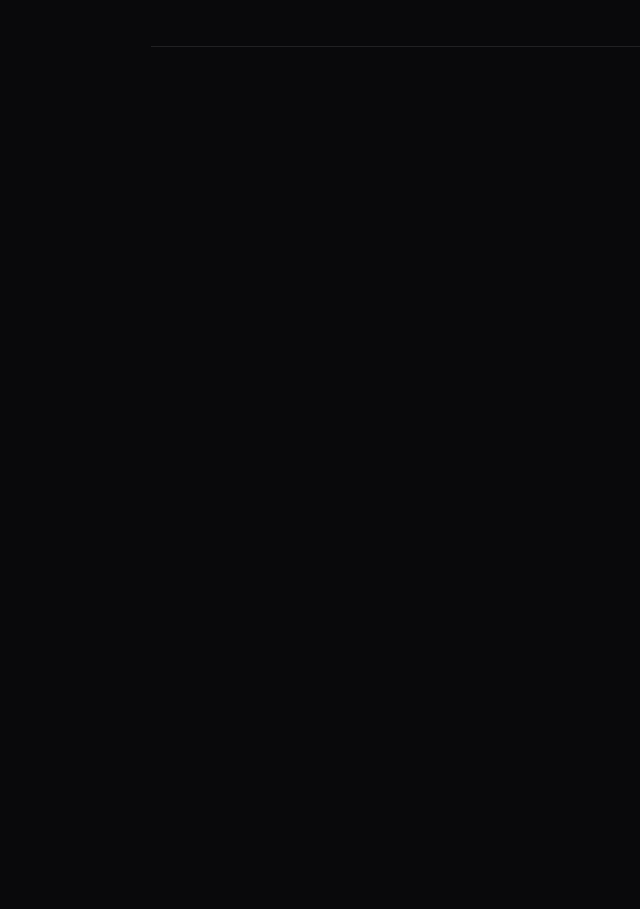
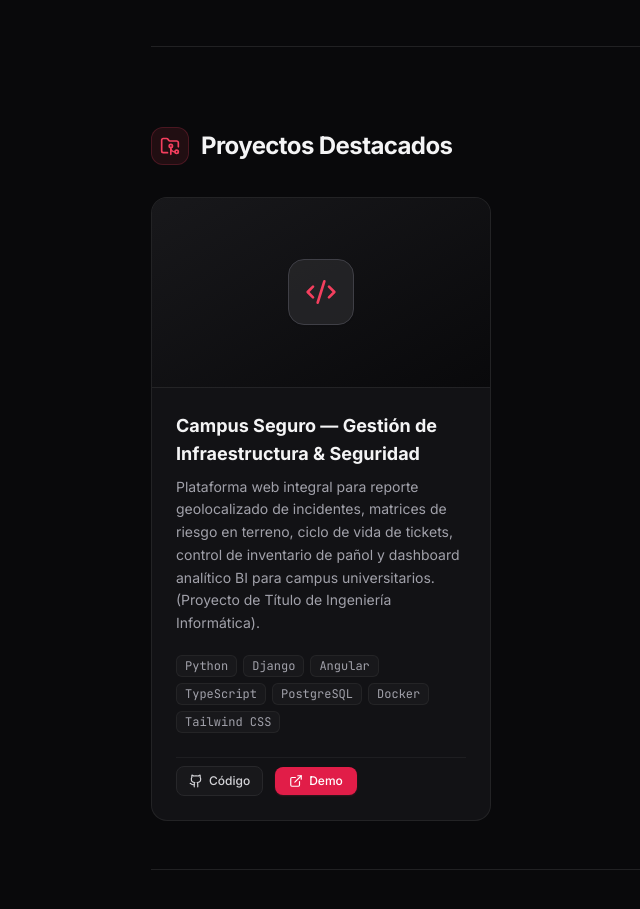
Before and after one commit to DevMoisesM/Portafolio-Web, a React (Vite) app: page / in a window 1280 px wide. Shown: the part 1011-1920 px from the top of the page, without its empty margins (137-777 px from the left). Before the commit the page ends 1178 px from the top, so only its background shows below. Built offline with nearby package versions, Linux system fonts and the light colour scheme; the HTML template or start-up script is replaced by a standard one.

Commit message:
feat: sección de proyectos destacados con tarjetas interactivas

```diff
--- a/src/App.tsx
+++ b/src/App.tsx
@@ -2,6 +2,7 @@ import React from 'react';
 import { ThemeProvider } from './context/ThemeContext';
 import { Hero } from './components/Hero';
 import { Experience } from './components/Experience';
+import { Projects } from './components/Projects';
 
 export const App: React.FC = () => {
   return (
@@ -11,6 +12,7 @@ export const App: React.FC = () => {
         <main className="max-w-3xl mx-auto px-4 sm:px-6 lg:px-8 pb-20">
           <Hero />
           <Experience />
+          <Projects />
         </main>
       </div>
     </ThemeProvider>
--- /dev/null
+++ b/src/components/Projects.tsx
@@ -0,0 +1,110 @@
+import React from 'react';
+import { portfolioData } from '../data/portfolioData';
+import { FolderGit2, Github, ExternalLink, Code2 } from 'lucide-react';
+
+export const Projects: React.FC = () => {
+  const { projects } = portfolioData;
+
+  if (!projects || projects.length === 0) {
+    return null;
+  }
+
+  return (
+    <section id="projects" className="py-10">
+      {/* Section Header */}
+      <div className="flex items-center gap-3 mb-8">
+        <div className="p-2 rounded-xl bg-rose-500/10 text-rose-500 border border-rose-500/20">
+          <FolderGit2 className="w-5 h-5" />
+        </div>
+        <div>
+          <h2 className="text-2xl font-bold tracking-tight text-zinc-900 dark:text-zinc-100">
+            Proyectos Destacados
+          </h2>
+        </div>
+      </div>
+
+      {/* Projects Grid */}
+      <div className="grid grid-cols-1 md:grid-cols-2 gap-6">
+        {projects.map((project) => (
+          <article
+            key={project.id}
+            className="group flex flex-col bg-white dark:bg-[#121215] border border-zinc-200 dark:border-zinc-800/80 rounded-2xl overflow-hidden hover:border-rose-500/50 dark:hover:border-rose-500/40 transition-all duration-300 hover:shadow-lg hover:shadow-rose-500/5"
+          >
+            {/* Project Image Preview or Fallback Banner */}
+            {project.image ? (
+              <div className="relative aspect-video w-full overflow-hidden bg-zinc-100 dark:bg-zinc-900 border-b border-zinc-200 dark:border-zinc-800/80">
+                <img
+                  src={project.image}
+                  alt={project.title}
+                  loading="lazy"
+                  className="w-full h-full object-cover object-top group-hover:scale-105 transition-transform duration-500"
+                />
+              </div>
+            ) : (
+              <div className="relative aspect-video w-full flex items-center justify-center bg-gradient-to-br from-zinc-100 to-zinc-200 dark:from-zinc-900 dark:to-zinc-950 border-b border-zinc-200 dark:border-zinc-800/80 group-hover:bg-rose-500/5 transition-colors">
+                <div className="p-4 rounded-2xl bg-white dark:bg-zinc-800/80 text-rose-500 border border-zinc-200 dark:border-zinc-700 shadow-sm group-hover:scale-110 group-hover:border-rose-500/50 transition-all">
+                  <Code2 className="w-8 h-8" />
+                </div>
+              </div>
+            )}
+
+            {/* Content Body */}
+            <div className="p-5 sm:p-6 flex flex-col flex-1">
+              {/* Project Title */}
+              <h3 className="text-lg font-bold text-zinc-900 dark:text-zinc-100 group-hover:text-rose-600 dark:group-hover:text-rose-400 transition-colors mb-2">
+                {project.title}
+              </h3>
+
+              {/* Project Description */}
+              <p className="text-sm text-zinc-600 dark:text-zinc-400 leading-relaxed flex-1 mb-5">
+                {project.description}
+              </p>
+
+              {/* Tech Stack Badges */}
+              <div className="flex flex-wrap gap-1.5 mb-6">
+                {project.technologies.map((tech) => (
+                  <span
+                    key={tech}
+                    className="text-xs font-mono px-2 py-0.5 rounded-md bg-zinc-100 dark:bg-zinc-900 text-zinc-600 dark:text-zinc-400 border border-zinc-200/80 dark:border-zinc-800/80"
+                  >
+                    {tech}
+                  </span>
+                ))}
+              </div>
+
+              {/* Action Links (GitHub & Live Demo) */}
+              <div className="flex items-center gap-3 pt-2 border-t border-zinc-100 dark:border-zinc-800/60 mt-auto">
+                {project.githubUrl && (
+                  <a
+                    href={project.githubUrl}
+                    target="_blank"
+                    rel="noopener noreferrer"
+                    className="inline-flex items-center gap-1.5 text-xs font-medium px-3 py-1.5 rounded-lg bg-zinc-100 dark:bg-zinc-900 text-zinc-700 dark:text-zinc-300 border border-zinc-200 dark:border-zinc-800 hover:border-rose-500/60 hover:text-rose-600 dark:hover:text-rose-400 active:scale-95 transition-all"
+                  >
+                    <Github className="w-3.5 h-3.5" />
+                    <span>Código</span>
+                  </a>
+                )}
+
+                {project.liveUrl && (
+                  <a
+                    href={project.liveUrl}
+                    target="_blank"
+                    rel="noopener noreferrer"
+                    className="inline-flex items-center gap-1.5 text-xs font-medium px-3.5 py-1.5 rounded-lg bg-rose-600 hover:bg-rose-700 text-white active:scale-95 transition-all shadow-sm shadow-rose-600/20"
+                  >
+                    <ExternalLink className="w-3.5 h-3.5" />
+                    <span>Demo</span>
+                  </a>
+                )}
+              </div>
+            </div>
+          </article>
+        ))}
+      </div>
+
+      {/* Separator */}
+      <hr className="mt-12 border-zinc-200 dark:border-zinc-800/80" />
+    </section>
+  );
+};
--- a/src/data/portfolioData.ts
+++ b/src/data/portfolioData.ts
@@ -39,44 +39,14 @@ export const portfolioData: PortfolioData = {
   ],
   projects: [
     {
-      id: "proj-1",
-      title: "Plataforma de Gestión Empresarial (ERP / SaaS)",
-      description: "Sistema integral en la nube para administración de inventario, facturación electrónica y métricas en tiempo real con dashboards analíticos.",
-      image: "https://images.unsplash.com/photo-1551288049-bebda4e38f71?w=800&auto=format&fit=crop&q=80",
-      technologies: ["React", "TypeScript", "Tailwind CSS", "Node.js", "PostgreSQL", "Chart.js"],
-      githubUrl: "https://github.com",
-      liveUrl: "https://example.com",
+      id: "proj-campus-seguro",
+      title: "Campus Seguro — Gestión de Infraestructura & Seguridad",
+      description: "Plataforma web integral para reporte geolocalizado de incidentes, matrices de riesgo en terreno, ciclo de vida de tickets, control de inventario de pañol y dashboard analítico BI para campus universitarios. (Proyecto de Título de Ingeniería Informática).",
+      image: "",
+      technologies: ["Python", "Django", "Angular", "TypeScript", "PostgreSQL", "Docker", "Tailwind CSS"],
+      githubUrl: "https://github.com/DevMoisesM/Campus-Seguro",
+      liveUrl: "https://campus-seguro.vercel.app",
       featured: true
-    },
-    {
-      id: "proj-2",
-      title: "E-Commerce Full Stack con Pagos Seguros",
-      description: "Tienda online completa con catálogo reactivo, carrito de compras sincronizado, panel de administración e integración de pasarela de pagos.",
-      image: "https://images.unsplash.com/photo-1557821552-17105176677c?w=800&auto=format&fit=crop&q=80",
-      technologies: ["React", "TypeScript", "Tailwind CSS", "Express", "Stripe API", "MongoDB"],
-      githubUrl: "https://github.com",
-      liveUrl: "https://example.com",
-      featured: true
-    },
-    {
-      id: "proj-3",
-      title: "API REST de Microservicios & Auth JWT",
-      description: "Servidor backend de alto rendimiento con autenticación basada en tokens JWT, roles y permisos, validación de esquemas y documentación Swagger.",
-      image: "https://images.unsplash.com/photo-1558494949-ef010cbdcc31?w=800&auto=format&fit=crop&q=80",
-      technologies: ["Node.js", "TypeScript", "PostgreSQL", "Docker", "Redis", "Swagger"],
-      githubUrl: "https://github.com",
-      liveUrl: "https://example.com",
-      featured: true
-    },
-    {
-      id: "proj-4",
-      title: "Task Manager Colaborativo en Tiempo Real",
-      description: "Aplicación de gestión de proyectos y tareas estilo Kanban con sincronización de estado en tiempo real vía WebSockets.",
-      image: "https://images.unsplash.com/photo-1618401471353-b98afee0b2eb?w=800&auto=format&fit=crop&q=80",
-      technologies: ["React", "TypeScript", "Tailwind CSS", "Socket.io", "Node.js"],
-      githubUrl: "https://github.com",
-      liveUrl: "https://example.com",
-      featured: false
     }
   ],
   skills: [
--- a/src/types/portfolio.ts
+++ b/src/types/portfolio.ts
@@ -37,11 +37,11 @@ export interface ProjectItem {
   id: string;
   title: string;
   description: string;
-  image: string;
+  image?: string; // Opcional
   technologies: string[];
   githubUrl?: string;
   liveUrl?: string;
-  featured: boolean;
+  featured?: boolean;
 }
 
 export interface SkillItem {
```
